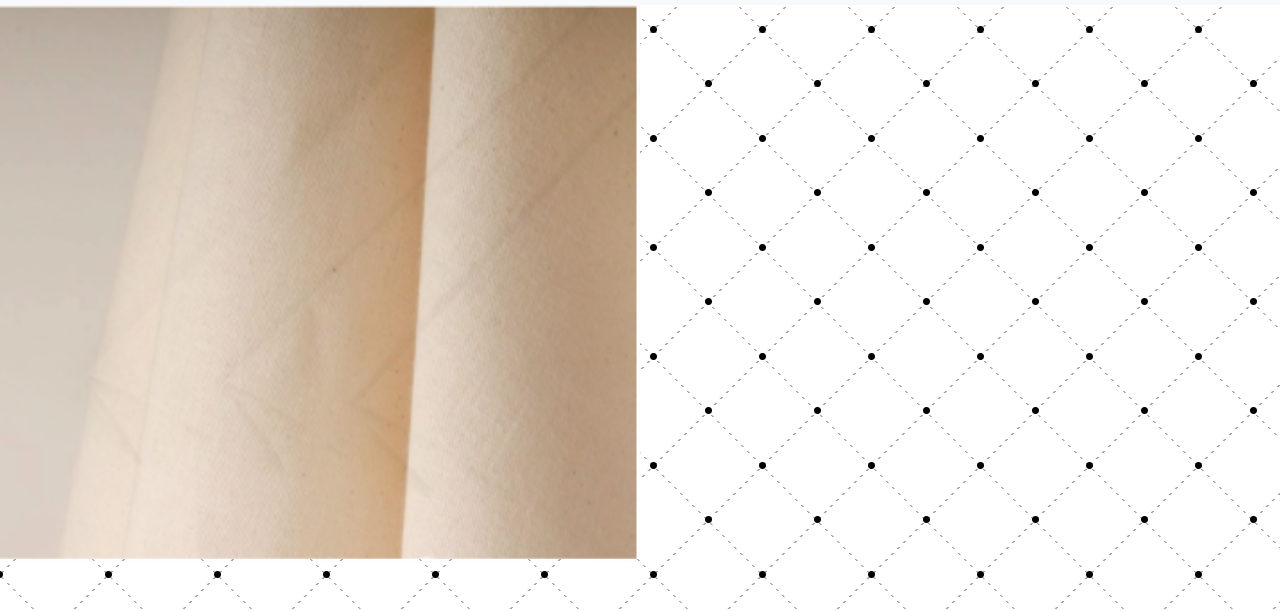
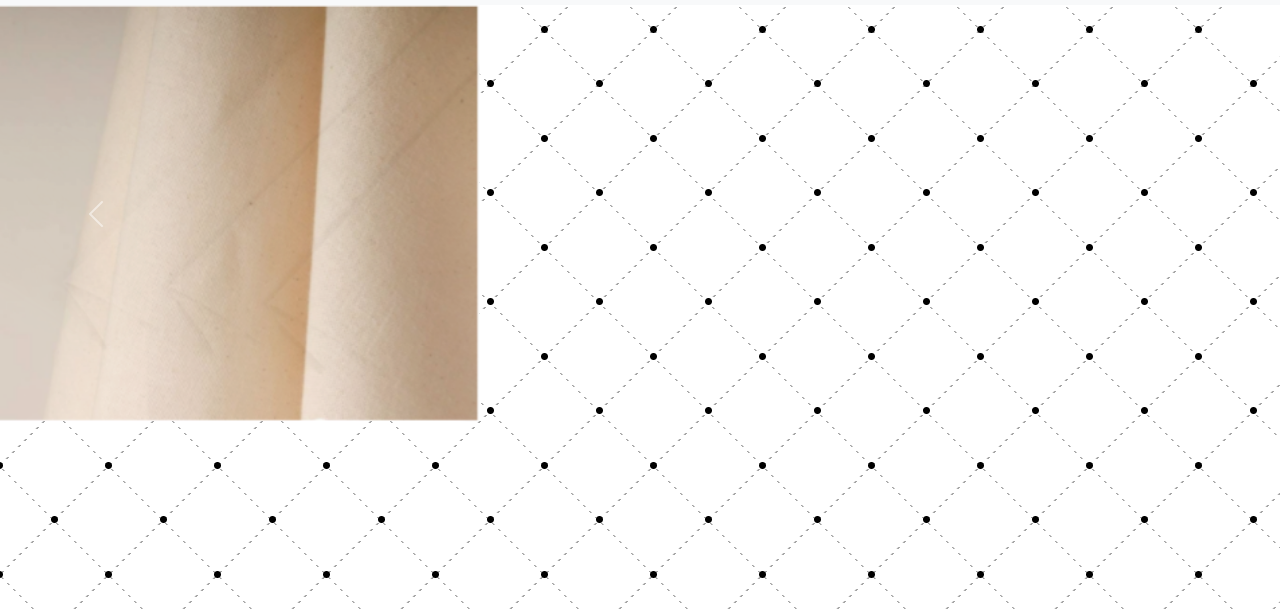
Before and after one commit to NahuelElbe/Mi_repo_Elbe, a plain HTML site: page images.html in a window 1280 px wide. Shown: the part 189-800 px from the top of the page. Drawn offline with nearby package versions, Linux system fonts and the light colour scheme.

Commit message:
mar19abril

```diff
--- a/images.html
+++ b/images.html
@@ -56,13 +56,13 @@
     <div id="carouselExampleFade" class="carousel slide carousel-fade" data-bs-ride="carousel">
         <div class="carousel-inner">
           <div class="carousel-item active ">
-            <img src="img/1.png" class="d-block w-100" alt="foto 1">
+            <img src="img/1.png" class="d-block w-50" alt="foto 1">
           </div>
           <div class="carousel-item">
-            <img src="img/2.png" class="d-block w-100" alt="foto 2">
+            <img src="img/2.png" class="d-block w-50" alt="foto 2">
           </div>
           <div class="carousel-item">
-            <img src="img/3.png" class="d-block w-100" alt="foto 3">
+            <img src="img/3.png" class="d-block w-50" alt="foto 3">
           </div>
         </div>
         <button class="carousel-control-prev" type="button" data-bs-target="#carouselExampleFade" data-bs-slide="prev">
--- a/style.css
+++ b/style.css
@@ -195,8 +195,7 @@ img.hover-img {
 
 /* ejemplos de clase */
 .carousel-inner{
-  max-width: 40rem;
-  height: 20000px;
-  width: 20000px;
+  max-width: 60rem;
+
 
 }
```
